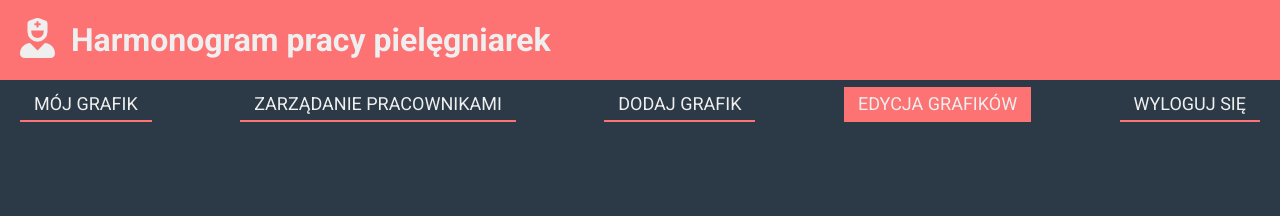
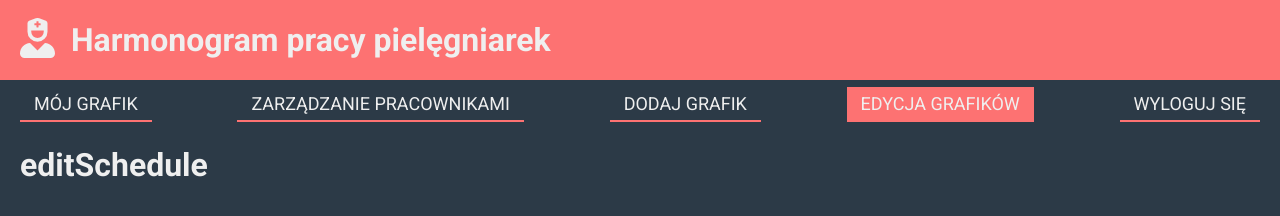
Before and after one commit to daankh/schedule-manager, a React app: page /#/supervisor/editSchedules in a window 1280 px wide. Built offline with nearby package versions, Linux system fonts and the light colour scheme.

Commit message:
add files to serve seupervsor functionality

```diff
--- /dev/null
+++ b/src/js/Components/CommonFunctionality/mySchedule.js
@@ -0,0 +1,13 @@
+import React, { Component } from 'react';
+
+class mySchedule extends Component {
+
+    render() {
+
+        return (
+            <h1>mySchedule</h1>
+        )
+    }
+}
+
+export default mySchedule
--- a/src/js/Components/Supervisor.js
+++ b/src/js/Components/Supervisor.js
@@ -6,6 +6,11 @@ import {
     Switch,
     NavLink,
 } from "react-router-dom";
+
+import mySchedule from './CommonFunctionality/mySchedule'
+import employersManaging from './SupervisorFunctionality/employersManaging'
+import addSchedule from './SupervisorFunctionality/addSchedule'
+import editSchedules from './SupervisorFunctionality/editSchedules'
 
 class Supervisor extends Component {
     constructor(props) {
@@ -29,7 +34,7 @@ class Supervisor extends Component {
                                     <NavLink className="link" activeStyle={active} exact to="/supervisor/mySchedule">Mój grafik</NavLink>
                                 </li>
                                 <li>
-                                    <NavLink className="link" activeStyle={active} to="/supervisor/employersManaging">Zarządanie pracownikami</NavLink>
+                                    <NavLink className="link" activeStyle={active} to="/supervisor/employersManaging">Zarządzanie pracownikami</NavLink>
                                 </li>
                                 <li>
                                     <NavLink className="link" activeStyle={active} to="/supervisor/addSchedule">Dodaj grafik</NavLink>
@@ -43,7 +48,10 @@ class Supervisor extends Component {
                             </ul>
                         </nav>
                         <Switch>
-
+                            <Route path='/supervisor/mySchedule' component={mySchedule} />
+                            <Route path='/supervisor/employersManaging' component={employersManaging} />
+                            <Route path='/supervisor/addSchedule' component={addSchedule} />
+                            <Route path='/supervisor/editSchedules' component={editSchedules} />
                         </Switch>
                     </HashRouter>
                 </div>
--- /dev/null
+++ b/src/js/Components/SupervisorFunctionality/addSchedule.js
@@ -0,0 +1,13 @@
+import React, { Component } from 'react';
+
+class addSchedule extends Component {
+
+    render() {
+
+        return (
+            <h1>addSchedule</h1>
+        )
+    }
+}
+
+export default addSchedule
--- /dev/null
+++ b/src/js/Components/SupervisorFunctionality/editSchedules.js
@@ -0,0 +1,13 @@
+import React, { Component } from 'react';
+
+class editSchedule extends Component {
+
+    render() {
+
+        return (
+            <h1>editSchedule</h1>
+        )
+    }
+}
+
+export default editSchedule
--- /dev/null
+++ b/src/js/Components/SupervisorFunctionality/employersManaging.js
@@ -0,0 +1,13 @@
+import React, { Component } from 'react';
+
+class employersManaging extends Component {
+
+    render() {
+
+        return (
+            <h1>employersManaging</h1>
+        )
+    }
+}
+
+export default employersManaging
--- a/src/sass/layout/_navigation.scss
+++ b/src/sass/layout/_navigation.scss
@@ -2,6 +2,7 @@
 
     ul{
         list-style: none;
+        margin-bottom: 2.4rem;
 
         display: flex;
         justify-content: space-between;
```
